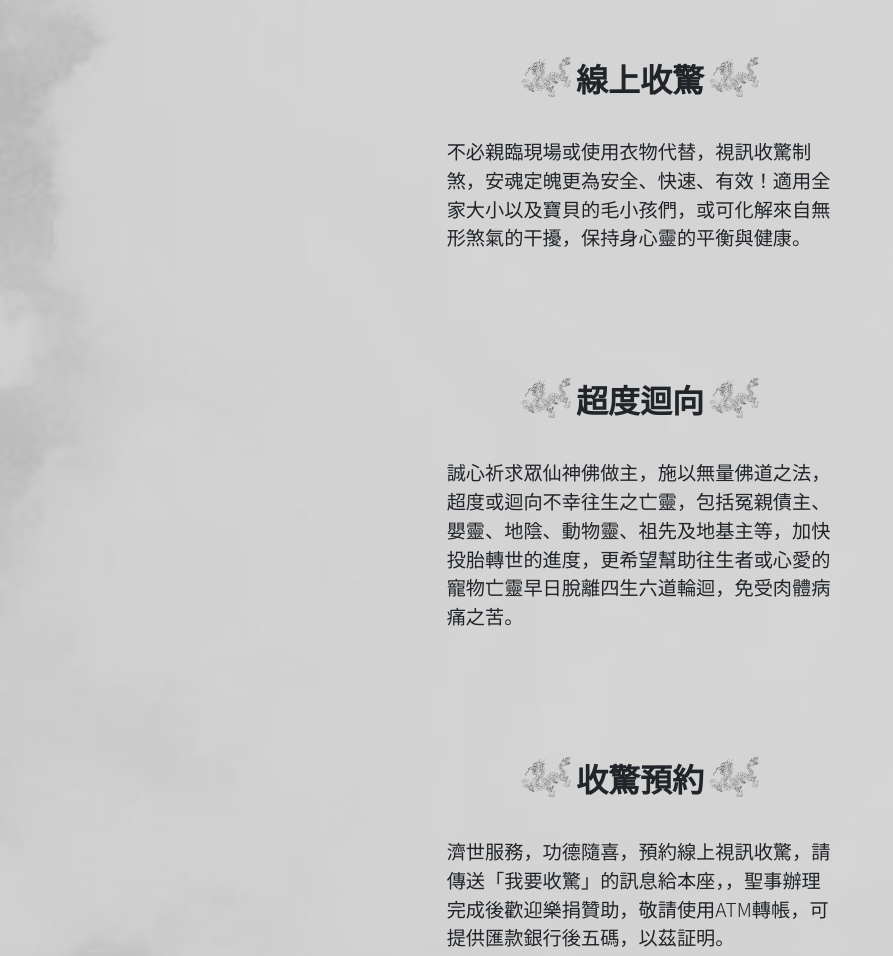
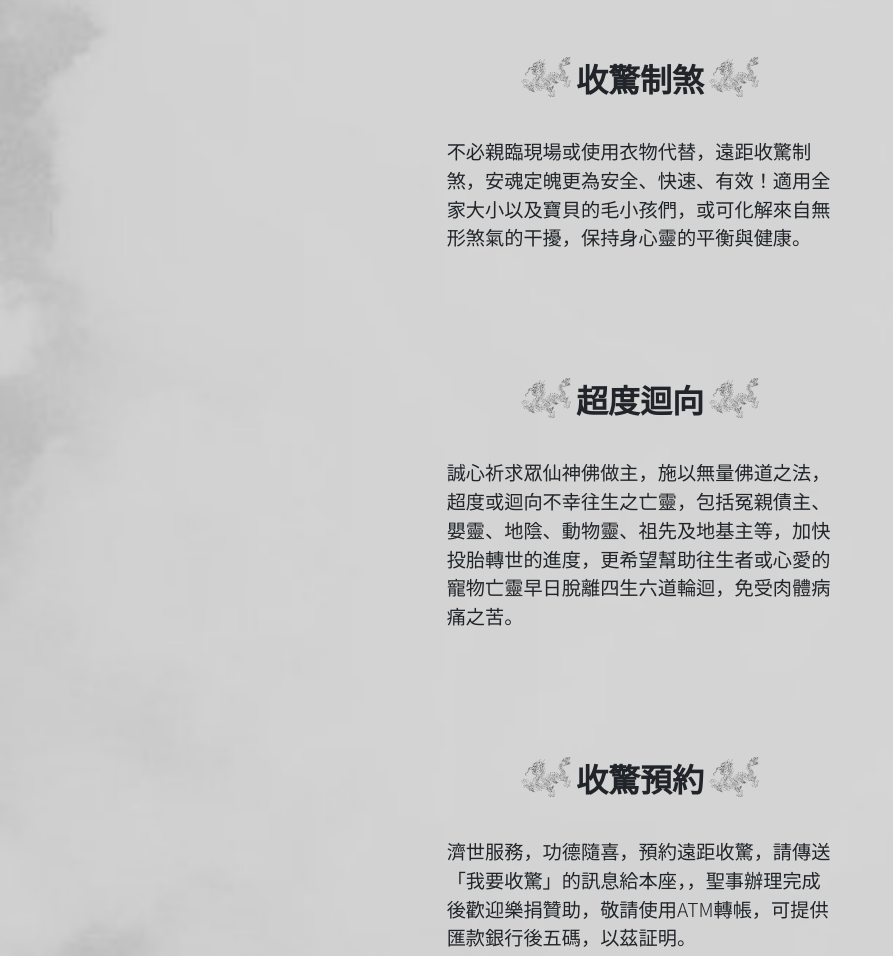
Before and after one commit to liongsimmaster/liongsimmaster.github.io, a plain HTML site: page index.html in a window 1280 px wide. Shown: the part 1260-2216 px from the top of the page, without its empty margins (0-893 px from the left). Drawn offline with nearby package versions, Linux system fonts and the light colour scheme.

Commit message:
Update index.html

```diff
--- a/index.html
+++ b/index.html
@@ -68,7 +68,7 @@
           <a
             href="#unScared"
             onclick="mainBtn(btnContainer), mainMenuSwich(mainMenu)"
-            >線上收驚</a
+            >收驚制煞</a
           >
         </li>
         <li>
@@ -152,11 +152,11 @@
 
         <!-- 收驚制煞 開始 -->
         <div id="unScared" class="col-sm-12 text-center">
-          <h3 class="d-inline-block">線上收驚</h3>
+          <h3 class="d-inline-block">收驚制煞</h3>
           <p
             class="col-sm-6 offset-sm-3 col-md-10 offset-md-1 col-lg-6 offset-lg-3 col-xl-4 offset-xl-4 text-left"
           >
-            不必親臨現場或使用衣物代替，視訊收驚制煞，安魂定魄更為安全、快速、有效！適用全家大小以及寶貝的毛小孩們，或可化解來自無形煞氣的干擾，保持身心靈的平衡與健康。
+            不必親臨現場或使用衣物代替，遠距收驚制煞，安魂定魄更為安全、快速、有效！適用全家大小以及寶貝的毛小孩們，或可化解來自無形煞氣的干擾，保持身心靈的平衡與健康。
           </p>
         </div>
         <!-- 收驚制煞 結束 -->
@@ -178,7 +178,7 @@
           <p
             class="col-sm-6 offset-sm-3 col-md-10 offset-md-1 col-lg-6 offset-lg-3 col-xl-4 offset-xl-4 text-left list-unstyled donate"
           >
-            濟世服務，功德隨喜，預約線上視訊收驚，請傳送「我要收驚」的訊息給本座，</a
+            濟世服務，功德隨喜，預約遠距收驚，請傳送「我要收驚」的訊息給本座，</a
             >，聖事辦理完成後歡迎樂捐贊助，敬請使用ATM轉帳，可提供匯款銀行後五碼，以茲証明。
           </p>
           <ul
@@ -228,7 +228,7 @@
             </li>
             <li>
               <span
-                >可使用Line或Google Meet進行視訊收驚；不便視訊通話者可提供個人資料，以離線方式直接進行遠距收驚。</span
+                >可使用Line或Google Meet進行視訊收驚；不便視訊通話可提供個人資料進行遠距收驚。</span
               >
             </li>
             <li>
```
